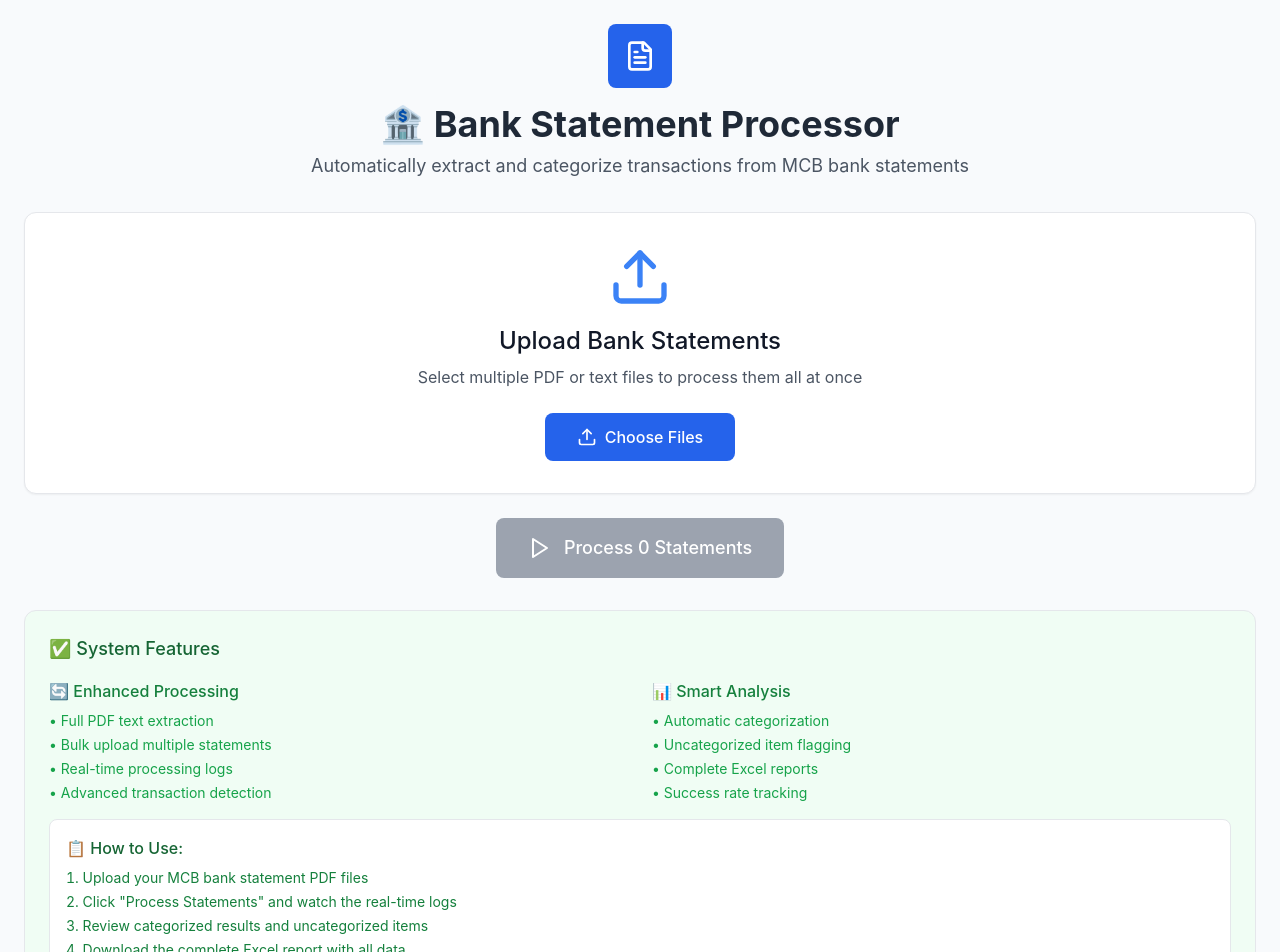
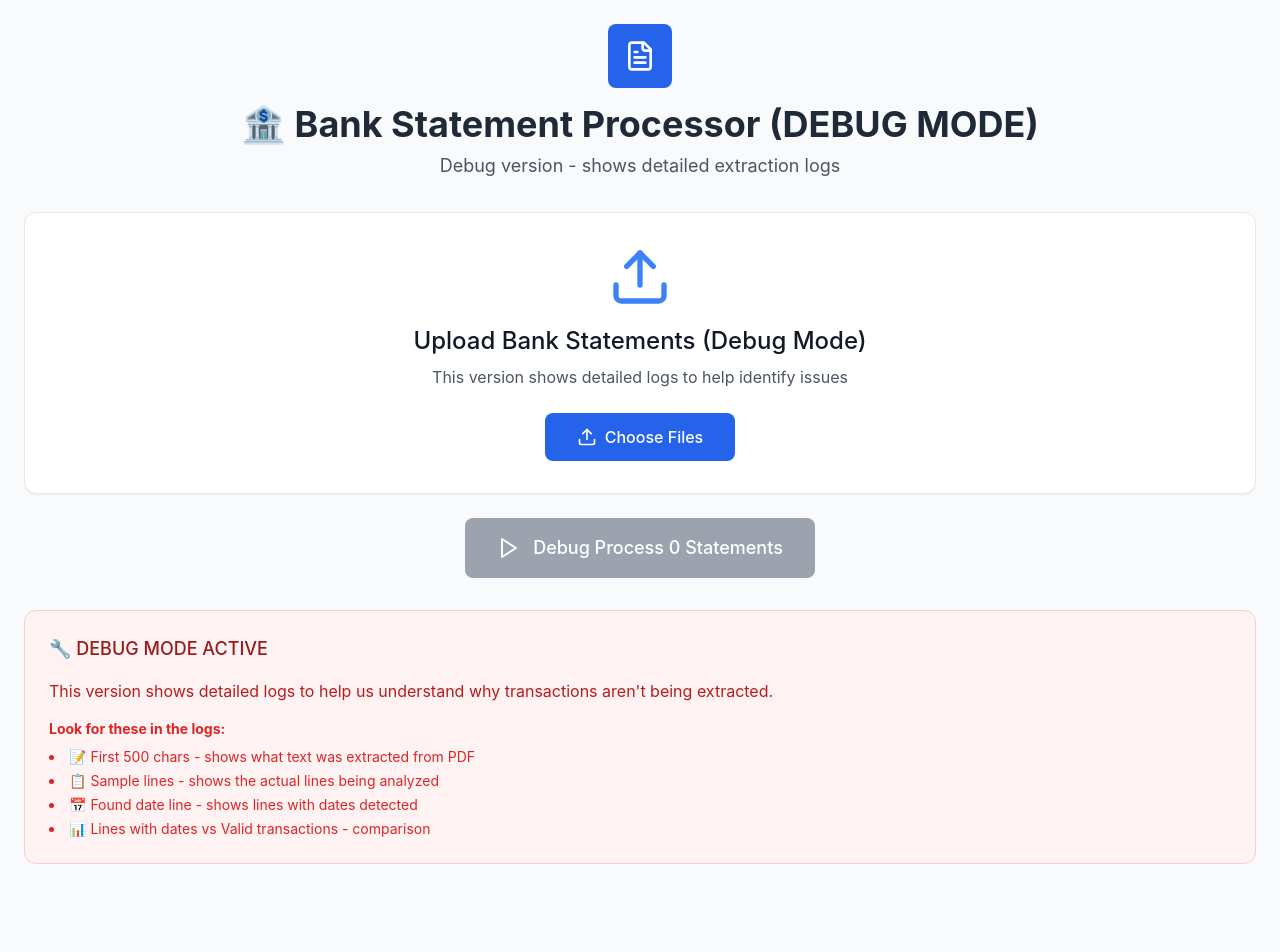
Before and after one commit to drhemanm/bank-statement-processor, a React (Create React App) app: page / in a window 1280 px wide. Shown: the top 952 px of the page. After the commit the page ends 888 px from the top, so only its background shows below. Built offline with nearby package versions, Linux system fonts and the light colour scheme; the HTML template or start-up script is replaced by a standard one.

Commit message:
Update BankStatementProcessor.js

```diff
--- a/src/BankStatementProcessor.js
+++ b/src/BankStatementProcessor.js
@@ -12,6 +12,7 @@ const BankStatementProcessor = () => {
   const [logs, setLogs] = useState([]);
   const [uncategorizedData, setUncategorizedData] = useState([]);
   const [fileStats, setFileStats] = useState({});
+  const [debugText, setDebugText] = useState(''); // For debugging
   const fileInputRef = useRef(null);
 
   // Enhanced mapping rules based on MCB statements
@@ -47,10 +48,11 @@ const BankStatementProcessor = () => {
     setResults(null);
     setUncategorizedData([]);
     setFileStats({});
+    setDebugText('');
     addLog(`${uploadedFiles.length} file(s) uploaded successfully`, 'success');
   };
 
-  // Enhanced PDF text extraction
+  // Enhanced PDF text extraction with debugging
   const extractTextFromPDF = async (file) => {
     try {
       addLog(`Reading PDF: ${file.name}...`, 'info');
@@ -73,10 +75,15 @@ const BankStatementProcessor = () => {
 
         fullText += pageText + '\n';
 
-        addLog(`Page ${pageNum} processed`, 'info');
+        addLog(`Page ${pageNum} processed - ${pageText.length} characters`, 'info');
       }
 
-      addLog(`✅ PDF text extraction complete for ${file.name}`, 'success');
+      // DEBUG: Show first 500 characters of extracted text
+      const preview = fullText.substring(0, 500);
+      addLog(`📝 First 500 chars: "${preview}..."`, 'info');
+      setDebugText(fullText.substring(0, 2000)); // Store for display
+
+      addLog(`✅ PDF text extraction complete - ${fullText.length} total characters`, 'success');
       return fullText;
 
     } catch (error) {
@@ -89,27 +96,42 @@ const BankStatementProcessor = () => {
     const transactions = [];
     const lines = text.split('\n');
 
-    addLog(`Analyzing ${lines.length} lines from ${fileName}...`, 'info');
+    addLog(`🔍 Analyzing ${lines.length} lines from ${fileName}...`, 'info');
+
+    // DEBUG: Show first 10 lines that have content
+    const sampleLines = lines.filter(line => line.trim().length > 10).slice(0, 10);
+    addLog(`📋 Sample lines: ${JSON.stringify(sampleLines)}`, 'info');
+
+    let potentialTransactionLines = 0;
 
     for (let line of lines) {
       line = line.trim();
 
       // Skip headers and irrelevant lines
-      if (!line ||
-          line.includes('TRANS DATE') ||
+      if (!line || line.length < 15) {
+        continue;
+      }
+
+      // DEBUG: Check for date patterns
+      const dateMatches = line.match(/\d{2}\/\d{2}\/\d{4}/g);
+      if (dateMatches) {
+        addLog(`📅 Found date line: "${line}"`, 'info');
+        potentialTransactionLines++;
+      }
+
+      // Skip common headers
+      if (line.includes('TRANS DATE') ||
           line.includes('Opening Balance') ||
           line.includes('Closing Balance') ||
           line.includes('STATEMENT') ||
           line.includes('UPLIFT MARKETING') ||
           line.includes('MCB') ||
           line.includes('Page :') ||
-          line.includes('For any change') ||
-          line.length < 15) {
+          line.includes('For any change')) {
         continue;
       }
 
       // Look for MCB transaction pattern with dates
-      const dateMatches = line.match(/\d{2}\/\d{2}\/\d{4}/g);
       const numberMatches = line.match(/\d{1,3}(?:,\d{3})*(?:\.\d{2})?/g);
 
       if (dateMatches && numberMatches && dateMatches.length >= 1 && numberMatches.length >= 2) {
@@ -127,7 +149,7 @@ const BankStatementProcessor = () => {
         description = description.replace(/\s+/g, ' ').trim();
 
         // Only add if we have meaningful data
-        if (description.length > 5 && amount > 0 && !isNaN(amount)) {
+        if (description.length > 3 && amount > 0 && !isNaN(amount)) {
           transactions.push({
             transactionDate: transDate,
             valueDate: valueDate,
@@ -135,13 +157,19 @@ const BankStatementProcessor = () => {
             amount: amount,
             balance: balance,
             sourceFile: fileName,
-            originalLine: line.substring(0, 100) // Limit length
+            originalLine: line.substring(0, 100)
           });
+
+          addLog(`✅ Transaction found: ${transDate} - ${description} - MUR ${amount}`, 'success');
+        } else {
+          addLog(`❌ Rejected line: desc="${description}", amount=${amount}`, 'error');
         }
       }
     }
 
-    addLog(`🔍 Found ${transactions.length} potential transactions in ${fileName}`, 'success');
+    addLog(`📊 Lines with dates: ${potentialTransactionLines}`, 'info');
+    addLog(`🎯 Valid transactions extracted: ${transactions.length}`, 'success');
+
     return transactions;
   };
 
@@ -168,6 +196,7 @@ const BankStatementProcessor = () => {
     setResults(null);
     setUncategorizedData([]);
     setFileStats({});
+    setDebugText('');
     addLog('🚀 Starting bulk processing...', 'info');
 
     try {
@@ -214,7 +243,7 @@ const BankStatementProcessor = () => {
             uncategorized: 0
           };
 
-          addLog(`✅ Extracted ${transactions.length} transactions from ${file.name}`, 'success');
+          addLog(`✅ Final result: ${transactions.length} transactions from ${file.name}`, 'success');
         }
       }
 
@@ -324,32 +353,10 @@ const BankStatementProcessor = () => {
       });
     }
 
-    // SECTION 3: Summary Statistics
-    csvContent += `\n=== PROCESSING SUMMARY ===\n`;
-    csvContent += `File Name,Total Transactions,Categorized,Uncategorized,Success Rate\n`;
-
-    Object.entries(fileStats).forEach(([fileName, stats]) => {
-      const successRate = stats.total > 0 ? ((stats.categorized / stats.total) * 100).toFixed(1) : 0;
-      csvContent += `"${fileName}","${stats.total}","${stats.categorized}","${stats.uncategorized}","${successRate}%"\n`;
-    });
-
-    // SECTION 4: Category Totals
-    csvContent += `\n=== CATEGORY SUMMARY ===\n`;
-    csvContent += `Category,Transaction Count,Total Amount (MUR),Average Amount (MUR)\n`;
-
-    Object.entries(results).forEach(([category, transactions]) => {
-      if (transactions.length > 0) {
-        const total = transactions.reduce((sum, t) => sum + (t.amount || 0), 0);
-        const average = (total / transactions.length).toFixed(2);
-        csvContent += `"${category}","${transactions.length}","${total.toFixed(2)}","${average}"\n`;
-      }
-    });
-
-    // Add uncategorized to summary
-    if (uncategorizedData.length > 0) {
-      const uncatTotal = uncategorizedData.reduce((sum, t) => sum + (t.amount || 0), 0);
-      const uncatAverage = (uncatTotal / uncategorizedData.length).toFixed(2);
-      csvContent += `"UNCATEGORIZED","${uncategorizedData.length}","${uncatTotal.toFixed(2)}","${uncatAverage}"\n`;
+    // Add debug section
+    if (debugText) {
+      csvContent += `\n=== DEBUG: EXTRACTED TEXT SAMPLE ===\n`;
+      csvContent += `"${debugText.replace(/"/g, '""')}"\n`;
     }
 
     // Download the file
@@ -358,13 +365,13 @@ const BankStatementProcessor = () => {
 
     const a = document.createElement('a');
     a.href = url;
-    a.download = `Bank_Statements_Report_${new Date().toISOString().split('T')[0]}.csv`;
+    a.download = `Bank_Statements_Debug_Report_${new Date().toISOString().split('T')[0]}.csv`;
     document.body.appendChild(a);
     a.click();
     document.body.removeChild(a);
 
     URL.revokeObjectURL(url);
-    addLog('📋 Complete Excel report downloaded successfully!', 'success');
+    addLog('📋 Debug report downloaded!', 'success');
   };
 
   // Calculate totals for display
@@ -398,12 +405,22 @@ const BankStatementProcessor = () => {
             <FileText className="h-8 w-8 text-white" />
           </div>
           <h1 className="text-4xl font-bold text-gray-800 mb-2">
-            🏦 Bank Statement Processor
+            🏦 Bank Statement Processor (DEBUG MODE)
           </h1>
           <p className="text-gray-600 text-lg">
-            Automatically extract and categorize transactions from MCB bank statements
+            Debug version - shows detailed extraction logs
           </p>
         </div>
+
+        {/* Debug Text Display */}
+        {debugText && (
+          <div className="bg-yellow-50 border border-yellow-200 rounded-lg p-4 mb-6">
+            <h3 className="font-medium text-yellow-800 mb-2">🔍 Extracted PDF Text Sample:</h3>
+            <div className="bg-white border rounded p-3 text-sm font-mono max-h-32 overflow-y-auto">
+              {debugText}
+            </div>
+          </div>
+        )}
 
         {/* Quick Stats (when results available) */}
         {results && (
@@ -432,10 +449,10 @@ const BankStatementProcessor = () => {
           <div className="text-center">
             <Upload className="mx-auto h-16 w-16 text-blue-500 mb-4" />
             <h3 className="text-2xl font-medium text-gray-900 mb-2">
-              Upload Bank Statements
+              Upload Bank Statements (Debug Mode)
             </h3>
             <p className="text-gray-600 mb-6">
-              Select multiple PDF or text files to process them all at once
+              This version shows detailed logs to help identify issues
             </p>
 
             <input
@@ -498,7 +515,7 @@ const BankStatementProcessor = () => {
                 Processing {files.length} files...
               </>
             ) : (
-              `Process ${files.length} Statement${files.length !== 1 ? 's' : ''}`
+              `Debug Process ${files.length} Statement${files.length !== 1 ? 's' : ''}`
             )}
           </button>
         </div>
@@ -508,9 +525,9 @@ const BankStatementProcessor = () => {
           <div className="bg-white rounded-xl shadow-sm border p-6 mb-6">
             <div className="flex items-center mb-4">
               <Info className="h-5 w-5 text-blue-500 mr-2" />
-              <h3 className="text-lg font-medium text-gray-800">Processing Logs</h3>
+              <h3 className="text-lg font-medium text-gray-800">Debug Processing Logs</h3>
             </div>
-            <div className="max-h-64 overflow-y-auto bg-gray-50 rounded-lg p-4">
+            <div className="max-h-96 overflow-y-auto bg-gray-50 rounded-lg p-4">
               <div className="space-y-2">
                 {logs.map((log, index) => (
                   <div key={index} className="flex items-start text-sm">
@@ -535,55 +552,18 @@ const BankStatementProcessor = () => {
         {/* Results Section */}
         {results && (
           <div className="space-y-6">
-
-            {/* File Processing Stats */}
-            {Object.keys(fileStats).length > 0 && (
-              <div className="bg-white rounded-xl shadow-sm border p-6">
-                <h3 className="text-xl font-medium text-gray-800 mb-4">📊 File Processing Statistics</h3>
-                <div className="grid grid-cols-1 md:grid-cols-2 lg:grid-cols-3 gap-4">
-                  {Object.entries(fileStats).map(([fileName, stats]) => (
-                    <div key={fileName} className="bg-gray-50 rounded-lg p-4">
-                      <h4 className="font-medium text-gray-800 text-sm mb-2 truncate" title={fileName}>
-                        📄 {fileName}
-                      </h4>
-                      <div className="space-y-1">
-                        <div className="flex justify-between text-sm">
-                          <span className="text-gray-600">Total:</span>
-                          <span className="font-medium">{stats.total}</span>
-                        </div>
-                        <div className="flex justify-between text-sm">
-                          <span className="text-green-600">✓ Categorized:</span>
-                          <span className="font-medium text-green-600">{stats.categorized}</span>
-                        </div>
-                        <div className="flex justify-between text-sm">
-                          <span className="text-yellow-600">⚠ Need Review:</span>
-                          <span className="font-medium text-yellow-600">{stats.uncategorized}</span>
-                        </div>
-                        <div className="flex justify-between text-sm border-t pt-1">
-                          <span className="text-blue-600">Success Rate:</span>
-                          <span className="font-medium text-blue-600">
-                            {stats.total > 0 ? ((stats.categorized / stats.total) * 100).toFixed(1) : 0}%
-                          </span>
-                        </div>
-                      </div>
-                    </div>
-                  ))}
-                </div>
-              </div>
-            )}
-
             {/* Main Results */}
             <div className="bg-white rounded-xl shadow-sm border p-6">
               <div className="flex justify-between items-center mb-6">
                 <h3 className="text-xl font-medium text-gray-800">
-                  📋 Categorized Transactions
+                  📋 Results + Debug Data
                 </h3>
                 <button
                   onClick={generateExcel}
                   className="bg-blue-600 hover:bg-blue-700 text-white px-6 py-3 rounded-lg font-medium transition-colors inline-flex items-center"
                 >
                   <Download className="h-5 w-5 mr-2" />
-                  Download Complete Report
+                  Download Debug Report
                 </button>
               </div>
 
@@ -597,114 +577,28 @@ const BankStatementProcessor = () => {
                     <p className="text-sm text-gray-600 mb-3">
                       MUR {transactions.reduce((sum, t) => sum + (t.amount || 0), 0).toLocaleString()}
                     </p>
-                    {transactions.length > 0 && (
-                      <div className="space-y-1">
-                        {transactions.slice(0, 2).map((t, i) => (
-                          <div key={i} className="text-xs text-gray-500 truncate bg-white rounded px-2 py-1">
-                            {t.transactionDate}: MUR {t.amount?.toLocaleString()}
-                          </div>
-                        ))}
-                        {transactions.length > 2 && (
-                          <div className="text-xs text-gray-400">
-                            +{transactions.length - 2} more transactions
-                          </div>
-                        )}
-                      </div>
-                    )}
                   </div>
                 ))}
               </div>
             </div>
-
-            {/* Uncategorized Data Alert */}
-            {uncategorizedData.length > 0 && (
-              <div className="bg-yellow-50 border-l-4 border-yellow-400 rounded-lg p-6">
-                <div className="flex items-start">
-                  <AlertCircle className="h-6 w-6 text-yellow-600 mr-3 mt-1" />
-                  <div>
-                    <h3 className="text-lg font-medium text-yellow-800 mb-2">
-                      ⚠️ {uncategorizedData.length} Transactions Need Manual Review
-                    </h3>
-                    <p className="text-yellow-700 mb-4">
-                      These transactions couldn't be automatically categorized. They're included
-                      in your download for manual classification.
-                    </p>
-
-                    <div className="bg-white border rounded-lg p-4 max-h-48 overflow-y-auto">
-                      <h4 className="font-medium text-gray-800 mb-3">Preview of Uncategorized Items:</h4>
-                      <div className="space-y-2">
-                        {uncategorizedData.slice(0, 5).map((transaction, i) => (
-                          <div key={i} className="border-b pb-2">
-                            <div className="flex justify-between items-start mb-1">
-                              <span className="font-medium text-gray-800">
-                                {transaction.transactionDate}
-                              </span>
-                              <span className="text-lg font-bold text-gray-900">
-                                MUR {transaction.amount?.toLocaleString()}
-                              </span>
-                            </div>
-                            <div className="text-sm text-gray-600 truncate mb-1">
-                              {transaction.description}
-                            </div>
-                            <div className="text-xs text-gray-400">
-                              From: {transaction.sourceFile} • Reason: {transaction.reason}
-                            </div>
-                          </div>
-                        ))}
-                        {uncategorizedData.length > 5 && (
-                          <div className="text-sm text-yellow-600 text-center pt-2">
-                            ... and {uncategorizedData.length - 5} more in the complete report
-                          </div>
-                        )}
-                      </div>
-                    </div>
-                  </div>
-                </div>
-              </div>
-            )}
           </div>
         )}
 
-        {/* Features & Instructions */}
-        <div className="mt-8 bg-green-50 border rounded-xl p-6">
-          <h3 className="text-lg font-medium text-green-800 mb-4">✅ System Features</h3>
-          <div className="grid md:grid-cols-2 gap-6">
-            <div>
-              <h4 className="font-medium text-green-700 mb-2">🔄 Enhanced Processing</h4>
-              <ul className="text-sm text-green-600 space-y-1">
-                <li>• Full PDF text extraction</li>
-                <li>• Bulk upload multiple statements</li>
-                <li>• Real-time processing logs</li>
-                <li>• Advanced transaction detection</li>
-              </ul>
-            </div>
-            <div>
-              <h4 className="font-medium text-green-700 mb-2">📊 Smart Analysis</h4>
-              <ul className="text-sm text-green-600 space-y-1">
-                <li>• Automatic categorization</li>
-                <li>• Uncategorized item flagging</li>
-                <li>• Complete Excel reports</li>
-                <li>• Success rate tracking</li>
-              </ul>
-            </div>
+        {/* Instructions */}
+        <div className="mt-8 bg-red-50 border border-red-200 rounded-xl p-6">
+          <h3 className="text-lg font-medium text-red-800 mb-4">🔧 DEBUG MODE ACTIVE</h3>
+          <p className="text-red-700 mb-4">
+            This version shows detailed logs to help us understand why transactions aren't being extracted.
+          </p>
+          <div className="text-sm text-red-600">
+            <p><strong>Look for these in the logs:</strong></p>
+            <ul className="list-disc list-inside mt-2 space-y-1">
+              <li>📝 First 500 chars - shows what text was extracted from PDF</li>
+              <li>📋 Sample lines - shows the actual lines being analyzed</li>
+              <li>📅 Found date line - shows lines with dates detected</li>
+              <li>📊 Lines with dates vs Valid transactions - comparison</li>
+            </ul>
           </div>
-
-          <div className="mt-4 p-4 bg-white border rounded-lg">
-            <h4 className="font-medium text-green-800 mb-2">📋 How to Use:</h4>
-            <ol className="text-sm text-green-700 space-y-1 list-decimal list-inside">
-              <li>Upload your MCB bank statement PDF files</li>
-              <li>Click "Process Statements" and watch the real-time logs</li>
-              <li>Review categorized results and uncategorized items</li>
-              <li>Download the complete Excel report with all data</li>
-            </ol>
-          </div>
-        </div>
-
-        {/* Footer */}
-        <div className="text-center mt-8 py-6 border-t">
-          <p className="text-gray-600 text-sm">
-            🚀 Bank Statement Processor v2.0 - Now with PDF Support!
-          </p>
         </div>
       </div>
     </div>
```
